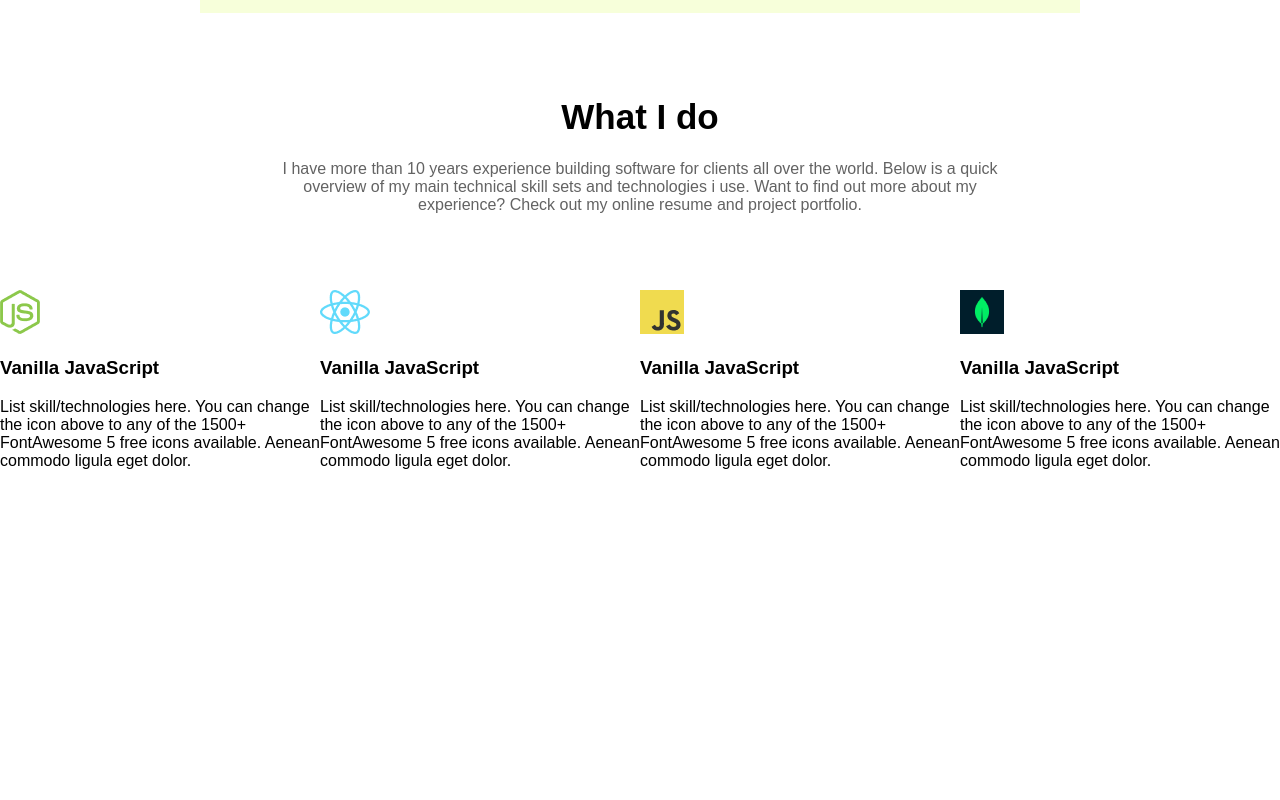
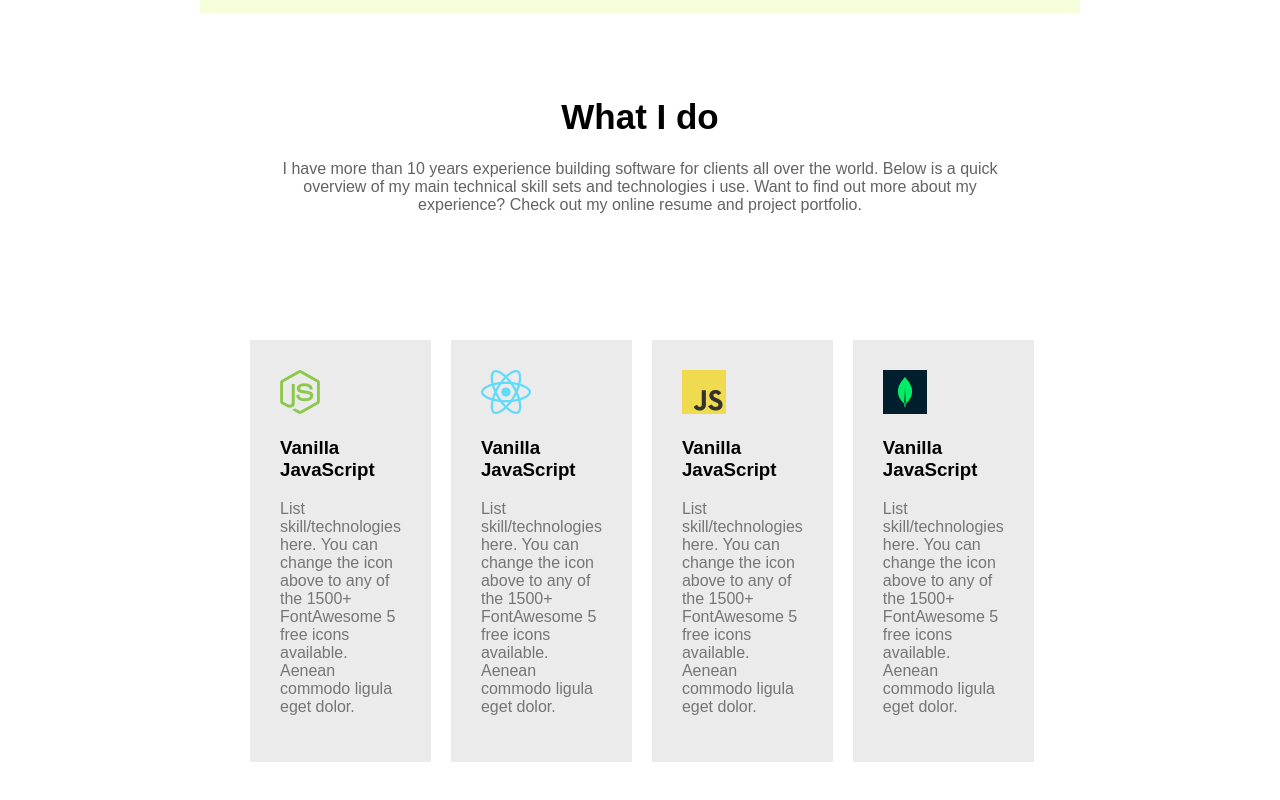
Before and after one commit to Asif3359/Module-5, a plain HTML site: page HTML/index.html in a window 1280 px wide. Shown: the part 1088-1888 px from the top of the page. Before the commit the page ends 1574 px from the top, so only its background shows below. Drawn offline with Linux system fonts and the light colour scheme.

Commit message:
skill section complet

```diff
--- a/STYLE/style.css
+++ b/STYLE/style.css
@@ -117,4 +117,21 @@ body{
 .skill-container{
     display: flex;
     justify-content: space-between;
+    margin-left: 200px;
+    margin-right: 200px;
+    padding: 50px;
+    gap: 20px;
 }
+.skil-s{
+    padding: 30px;
+    background-color: #ebebeb;
+
+}
+.skil-s:hover{
+
+    background-color: #f0f0f0;
+    box-shadow: 1px 1px 10px;
+}
+.skil-s-paragraph{
+    color: #757575;
+}
```
